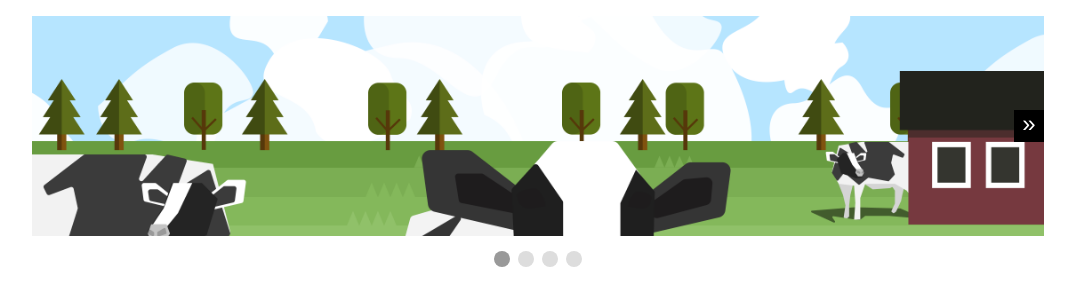
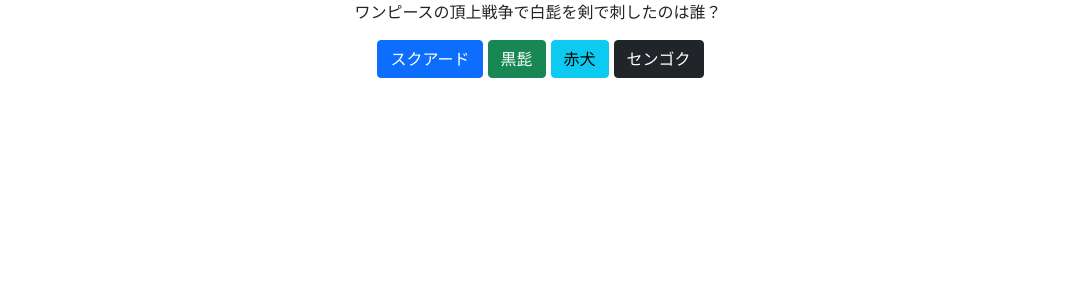
Before and after one commit to umeshimaru/js_pra, a plain HTML site: page index.html in a window 1280 px wide. Shown: the whole page, without its empty margins (102-1177 px from the left). Drawn offline with nearby package versions, Linux system fonts and the light colour scheme.

Commit message:
js_quiz作成

```diff
--- a/index.html
+++ b/index.html
@@ -4,30 +4,85 @@
   <meta charset="UTF-8">
   <meta http-equiv="X-UA-Compatible" content="IE=edge">
   <meta name="viewport" content="width=device-width, initial-scale=1.0">
-  <title>My Carousel</title>
-  <link rel="stylesheet" href="css/styles.css">
+  <link href="https://cdn.jsdelivr.net/npm/bootstrap@5.0.2/dist/css/bootstrap.min.css" rel="stylesheet" integrity="sha384-EVSTQN3/azprG1Anm3QDgpJLIm9Nao0Yz1ztcQTwFspd3yD65VohhpuuCOmLASjC" crossorigin="anonymous">
+  <title>Document</title>
 </head>
 <body>
-  <section class="carousel">
-   <div class="container">
-<ul>
+  <div class = "question">
 
-<li><img src="img/pic1.png" alt=""></li>
-<li><img src="img/pic2.png" alt=""></li>
-<li><img src="img/pic3.png" alt=""></li>
-<li><img src="img/pic4.png" alt=""></li>
-</ul>
-<button id = "prev">&laquo;</button>
-<button id = "next">&raquo;</button>
-</div>
-
-<nav>
+  </div>
+  <div class = "button">
 
 
 
-  </nav>
-</section>
+  </div>
 
-  <script src="js/main.js"></script>
+  <script>
+
+  const buttonType = ["btn-primary","btn-success","btn-info","btn-dark"]
+  options = ["スクアード","黒髭","赤犬","センゴク"]
+  question = "ワンピースの頂上戦争で白髭を剣で刺したのは誰？"
+  const q = document.querySelector(".question")
+  const p = document.createElement("p");
+  let index = 0;
+  p.textContent = question;
+  p.style.textAlign = "center"
+  q.appendChild(p);
+
+  options.forEach((option) => {
+
+  const btn1 = document.querySelector(".button");
+  const btn = document.createElement("button");
+  btn.textContent = option;
+  btn.classList.add("btn",buttonType[index])
+  btn.style.marginLeft = "5px";
+  btn1.style.display = "flex"
+  btn1.setAttribute("style","text-align: center")
+  index++;
+  btn1.appendChild(btn);
+  });
+  const optionsBtn =  document.querySelector(".button").children
+  const array = Array.from(optionsBtn)
+  array.forEach((btn) =>{
+  btn.addEventListener("click",(e)=>{
+    if (e.target.textContent == "スクアード"){
+      alert("正解です");
+    }else{
+      alert("不正解です")
+    }
+
+
+  })
+  })
+
+
+
+  // optionsBtn.forEach(a=>{
+  //   console.log(a)
+  // }
+  // )
+
+
+
+  // optionsBtn.forEach((btn)=>  {
+  // console.log(btn)
+  //   })
+
+
+
+
+
+  // optionsBtn.forEach((option)=>{
+
+  //   option.addEventListener('click', (e) => {
+  //     console.log(e)
+  //   });
+  // })
+
+
+
+  </script>
+
+
 </body>
 </html>
```
